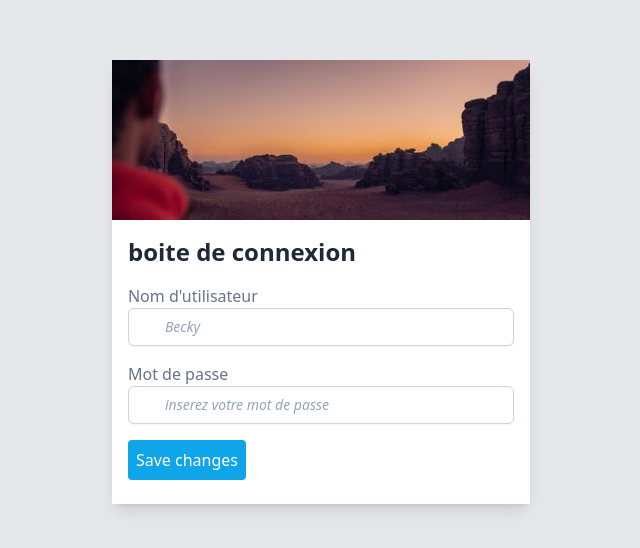
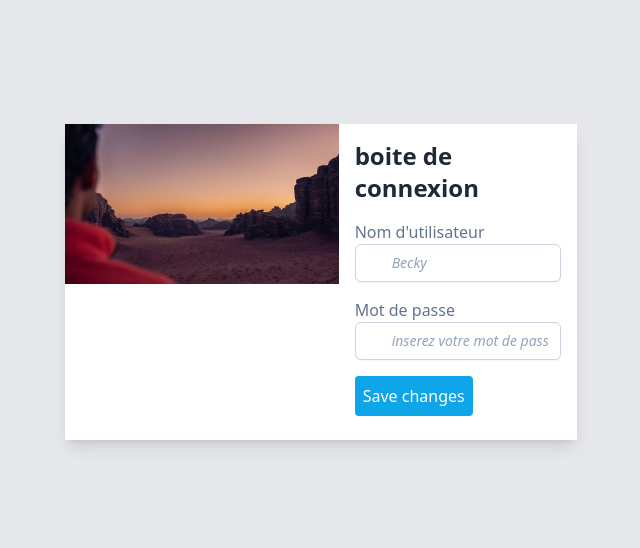
Before and after one commit to beckyo6/signin-page, a plain HTML site: page connexion.html in a window 1280 px wide. Shown: the part 118-666 px from the top of the page, without its empty margins (319-959 px from the left). Drawn offline with nearby package versions, Linux system fonts and the light colour scheme.

Commit message:
begin the responsive part

```diff
--- a/connexion.html
+++ b/connexion.html
@@ -9,7 +9,7 @@
 
 <body class="bg-gray-200 flex content-center justify-center h-full items-center	">
 
-    <div class="bg-white shadow-lg max-w-lg">
+    <div class="bg-white shadow-lg max-w-lg md:flex">
         <img class="w-full h-40 object-cover" src="img/cover.jpg" alt="">
         <div class="p-4 mb-2">
             <h1 class="font-bold text-2xl text-gray-800">boite de connexion</h1>
```
